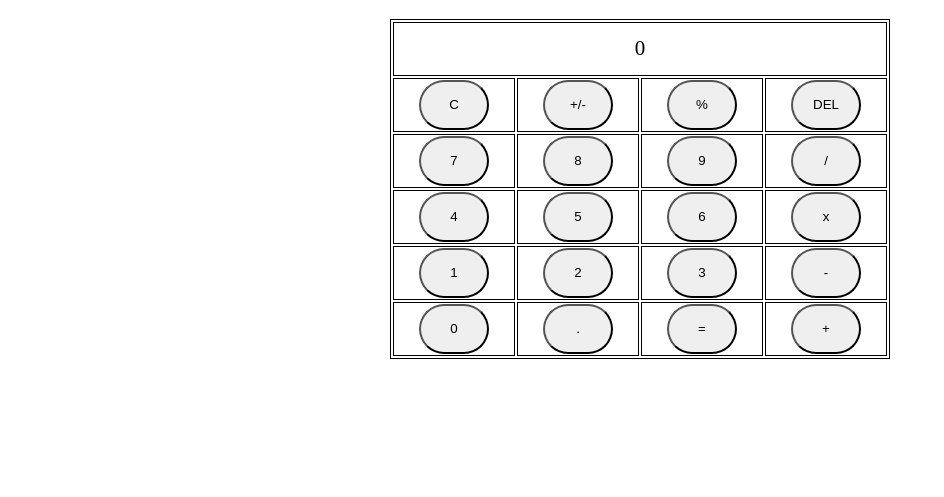
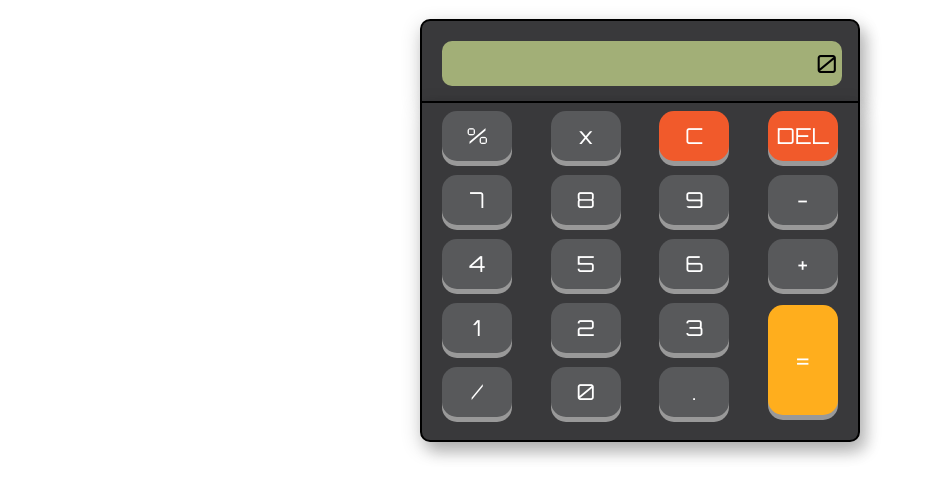
Before and after one commit to durgeshahire07/calculator-using-angularjs, a plain HTML site: page index.html in a window 1280 px wide. Shown: the part 61-558 px from the top of the page, without its empty margins (0-944 px from the left). Drawn offline with nearby package versions, Linux system fonts and the light colour scheme.

Commit message:
added more css and js

```diff
--- a/index.html
+++ b/index.html
@@ -5,28 +5,44 @@
     <script src="https://ajax.googleapis.com/ajax/libs/angularjs/1.0.7/angular.js"></script>
     <link rel="stylesheet" href="style.css" />
     <script src="script.js"></script>
+    <link rel="preconnect" href="https://fonts.gstatic.com">
+    <link rel="preconnect" href="https://fonts.gstatic.com">
+    <link rel="preconnect" href="https://fonts.gstatic.com">
+    <link href="https://fonts.googleapis.com/css2?family=Roboto:wght@300&display=swap" rel="stylesheet">
+    <link href="https://fonts.googleapis.com/css2?family=Orbitron&display=swap" rel="stylesheet">
   </head>
 
   <body ng-app="CalculatorApp" ng-init="a=0;b=0;curr=0;" ng-controller="CalculatorController">
     <h1>Calculator</h1>
    <div class="container">
 
+    <div id="header">
+      <div id="output">
+        <div id="text">
+          {{res}} {{ num_a }} {{sign}} {{ curr }}
+        </div>
+      </div>
+
+    </div>
+
      <table>
-      <tr id="result">
-        <td colspan="4">{{ num_a }} {{sign}} {{ curr }} {{res}}</td>
-      </tr>
       <tr>
-        <td>
-          <button ng-click="cancel()">C</button>
-        </td>
-        <td>
-          <button>+/-</button>
-        </td>
+
+
+
         <td>
           <button>%</button>
         </td>
+
+
+         <td>
+          <button ng-click="mul()">x</button>
+         </td>
+         <td>
+          <button id="del" ng-click="cancel()">C</button>
+        </td>
         <td>
-          <button ng-click="del()">DEL</button>
+          <button id="del" ng-click="del()">DEL</button>
         </td>
       </tr>
       <tr class="row">
@@ -40,8 +56,10 @@
         <button ng-click="digit(9)">9</button>
        </td>
        <td>
-        <button ng-click="div()" >/</button>
+        <button ng-click="sub()">-</button>
        </td>
+
+
       </tr>
       <tr class="row">
         <td>
@@ -53,9 +71,12 @@
         <td>
          <button ng-click="digit(6)">6</button>
         </td>
+
         <td>
-         <button ng-click="mul()">x</button>
-        </td>
+          <button ng-click="add()">+</button>
+         </td>
+
+
        </tr>
        <tr class="row">
         <td>
@@ -67,24 +88,26 @@
         <td>
          <button ng-click="digit(3)">3</button>
         </td>
+        <td rowspan="2">
+          <button id="addbtn" ng-click="equal()">=</button>
+         </td>
+       </tr>
+       <tr class="row" >
         <td>
-         <button ng-click="sub()">-</button>
-        </td>
-       </tr>
-       <tr class="row">
+          <button ng-click="div()" >/</button>
+         </td>
+
         <td>
           <button ng-click="digit(0)">0</button>
         </td>
         <td>
-         <button>.</button>
-        </td>
-        <td>
-         <button ng-click="equal()">=</button>
-        </td>
-        <td>
-         <button ng-click="add()">+</button>
-        </td>
+          <button>.</button>
+         </td>
        </tr>
+
+       <!-- <tr id="result">
+        <td rowspan="2">{{ num_a }} {{sign}} {{ curr }} {{res}}</td>
+      </tr> -->
 
      </table>
    </div>
--- a/script.js
+++ b/script.js
@@ -5,7 +5,7 @@ angular.module('CalculatorApp', [])
       // var a = $scope.curr.toString();
       if($scope.res){
         $scope.res = Math.floor($scope.res/10);
-        console.log("h")
+
       }
       else{
         $scope.curr = Math.floor($scope.curr/10);
@@ -19,7 +19,12 @@ angular.module('CalculatorApp', [])
 
     }
     $scope.digit = function(num) {
-      $scope.res = null;
+      // console.log($scope.res)
+        // if(( $scope.res==0 )&& $scope.sign==null){
+          if($scope.res!=null && $scope.sign != null){
+          console.log("inside")
+          $scope.res = null;
+        }
         if($scope.curr==0){
           $scope.curr=num;
         }
@@ -34,10 +39,12 @@ angular.module('CalculatorApp', [])
 
       $scope.sign = '+';
       if($scope.res){
+
         $scope.num_a = $scope.res;
         $scope.res = null;
       }
       else{
+
         $scope.num_a = $scope.curr;
       }
       $scope.curr = 0;
--- a/style.css
+++ b/style.css
@@ -1,19 +1,91 @@
 .container {
     display: grid;
 	place-items: center;
+
 }
 
-#result{
-	font-size: 21px
+#header{
+	box-shadow: 7px 10px 15px 0 rgba(0, 0, 0, 0.2),
+	0 6px 20px 0 rgba(0, 0, 0, 0.19);
+	border: solid 2px black;
+	border-bottom: none;
+	border-top-left-radius: 10px;
+	border-top-right-radius: 10px;
+	width: 396px;
+	height: 60px;
+	padding-left: 20px;
+	padding-right: 20px;
+	padding-top: 20px;
+	background-color: rgba(57,57,59,255);
 }
+#output{
+	border-radius: 10px;
+	width: 395px;
+	height: 38px;
+	padding-top: 7px;
+	padding-right: 5px;
+	background-color: rgba(162,175,119,255);
+}
+#text{
+	font-family: 'Orbitron', sans-serif;
+	text-align: end;
+	font-size: 25px;
+}
+
+
 table, td {
-	border: 1px solid black;
+	background-color: rgba(57,57,59,255);
+	height: 60px;
+	width: 440px;
+	text-align: center;
+
+}
+table {
+	padding-bottom: 15px;
+	box-shadow: 7px 10px 15px 0 rgba(0, 0, 0, 0.2),
+	 0 6px 20px 0 rgba(0, 0, 0, 0.19);
+	border-bottom-right-radius: 10px;
+	border-bottom-left-radius: 10px;
+	border: 2px solid black;
+
+}
+/* button {
+	width: 70px;
 	height: 50px;
-	width: 500px;
-	text-align: center;
-}
+	border-radius: 30px;
+} */
 button {
 	width: 70px;
 	height: 50px;
-	border-radius: 30px;
-}
+	display: inline-block;
+	font-family: 'Orbitron', sans-serif;
+	font-size: 22px;
+	cursor: pointer;
+	text-align: center;
+	text-decoration: none;
+	outline: none;
+	color: #fff;
+	background-color: rgba(88,89,91,255);
+	border: none;
+	border-radius: 15px;
+	box-shadow: 0 5px #999;
+
+  }
+ #addbtn {
+	 height: 110px;
+	 background-color: rgba(255,174,29,255)
+ }
+ #del{
+	background-color: rgba(241,90,43,255);
+ }
+ button:hover {
+
+	background-color: #303030;
+
+ }
+
+  button:active {
+	background-color: #0e87be;
+	box-shadow: 0 5px #666;
+	transform: translateY(4px);
+  }
```
